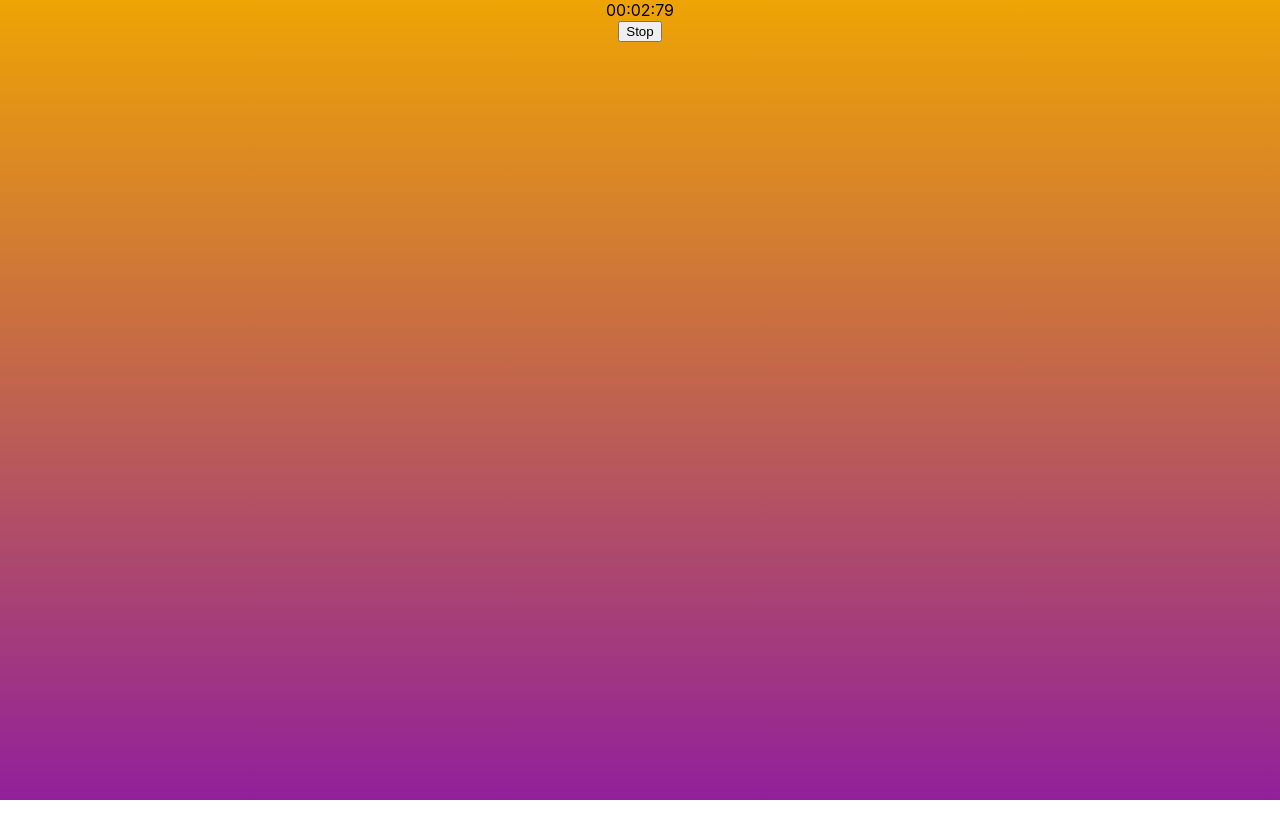
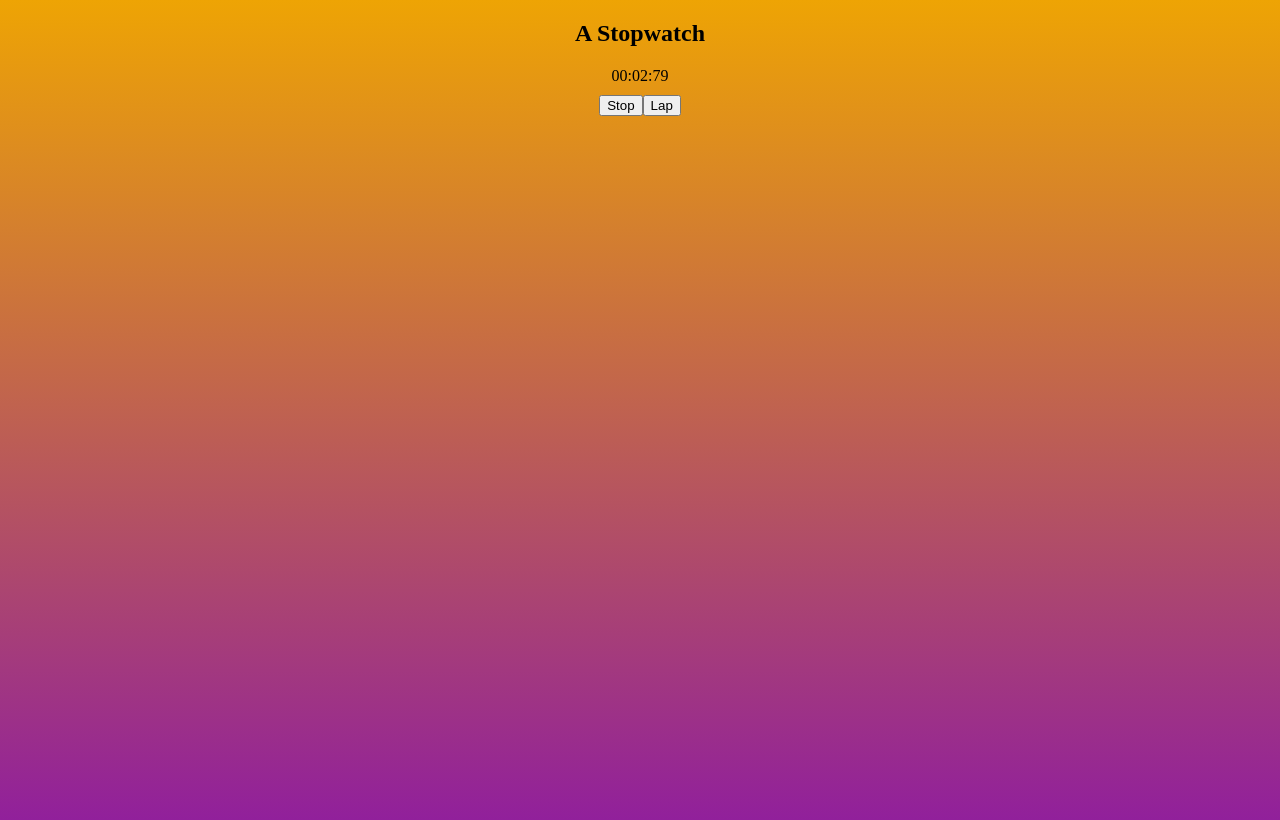
Before and after one commit to marneymallory/stopwatch, a React (Create React App) app: page / in a window 1280 px wide. Both pictures are taken after a click on the button "Start". Built offline with nearby package versions, Linux system fonts and the light colour scheme.

Commit message:
add lap functionality and added styling

```diff
--- a/src/App.css
+++ b/src/App.css
@@ -1,5 +1,13 @@
 .App {
   text-align: center;
+}
+
+.numbers {
+  margin-bottom: 10px;
+}
+
+.lapList {
+  list-style: none;
 }
 
 .App-logo {
@@ -13,6 +21,7 @@
   }
 }
 body {
+  font-family: 'Times New Roman', Times, serif;
   background: linear-gradient(rgb(238, 164, 4), rgb(145, 32, 155));
   height: 100vh
 }
--- a/src/App.js
+++ b/src/App.js
@@ -1,10 +1,19 @@
 import React from "react";
-import logo from './logo.svg';
 import './App.css';
 
 function App() {
   const [time, setTime] = React.useState(0)
   const [timerOn, setTimeOn] = React.useState(false)
+  const [laps, setLaps] = React.useState([])
+
+  const recordLap = () => {
+    const previousLapsTotal = laps.reduce(
+      (addedLap, currentValue) => addedLap + currentValue, 0
+    )
+    const currentLap = time - previousLapsTotal;
+    const newLaps = [...laps, currentLap]
+    setLaps(newLaps)
+  }
 
   React.useEffect(() => {
     let interval = null;
@@ -19,27 +28,49 @@ function App() {
     return () => clearInterval(interval)
 
   }, [timerOn])
+  let lapCounter = 1;
+  const lapDisplay = () => {
+    let string = lapCounter + ".";
+    lapCounter++;
+    return string;
+  }
 
   return (
     <div className="App">
-      <div>
+      <div className="numbers">
+        <h2> A Stopwatch </h2>
         <span>{("0" + Math.floor((time / 60000) % 60)).slice(-2)}:</span>
         <span>{("0" + Math.floor((time / 1000) % 60)).slice(-2)}:</span>
         <span>{("0" + ((time / 10) % 100)).slice(-2)}</span>
       </div>
       <div>
-        {!timerOn && time === 0 &&(
-        <button onClick={() => setTimeOn(true)}>Start</button>
+        {!timerOn && time === 0 && <button onClick={() => setTimeOn(true)}>Start</button>}
+        {timerOn && (
+          <>
+            <button onClick={() => setTimeOn(false)}>Stop</button>
+            <button onClick={() => recordLap()}>Lap</button>
+          </>
         )}
-        {timerOn && (
-        <button onClick={() => setTimeOn(false)}>Stop</button>
+        {!timerOn && time !== 0 && (
+          <button onClick={() => setTimeOn(true)}>Resume</button>
         )}
-        {!timerOn && time !== 0 &&(
-        <button onClick={() => setTimeOn(true)}>Resume</button>
+        {!timerOn && time > 0 && (
+          <>
+            <button onClick={() => (setTime(0), setLaps([]))}>Reset</button>
+            <button onClick={() => recordLap()}>Lap</button>
+          </>
         )}
-        {!timerOn && time > 0 &&(
-        <button onClick={() => setTime(0)}>Reset</button>
-        )}
+        <ul className="lapList">
+          {laps.map((lap) => {
+            return (
+              <li>
+                {lapDisplay()} {("0" + Math.floor((lap / 60000) % 60)).slice(-2)}:
+                {("0" + Math.floor((lap / 1000) % 60)).slice(-2)}:
+                {("0" + ((lap / 10) % 100)).slice(-2)}
+              </li>
+            );
+          })}
+        </ul>
       </div>
     </div>
   );
```
Also changed, not shown: 1 other file (tests, documents, lock files or other folders).
